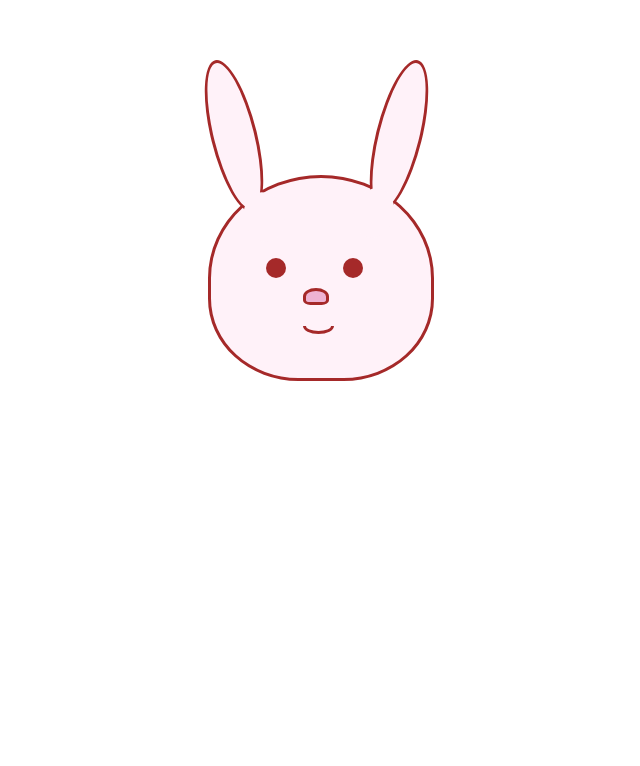
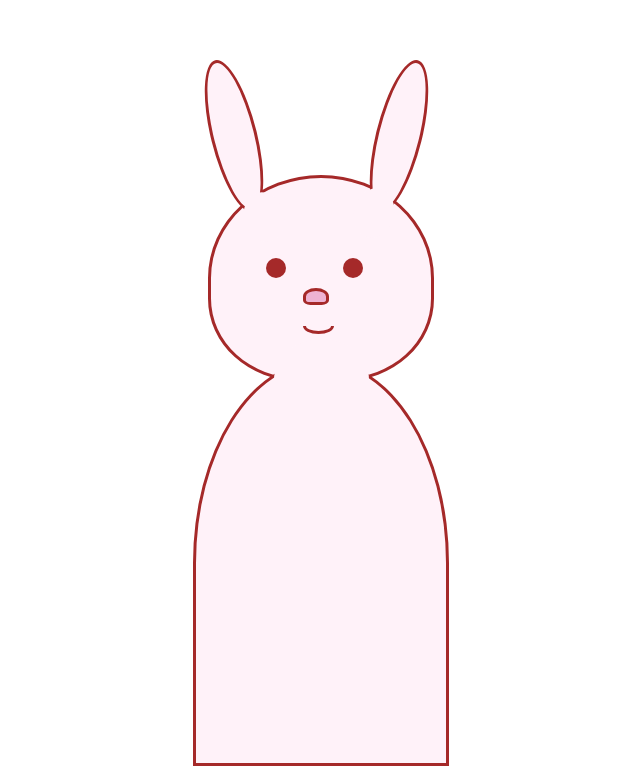
Before and after one commit to AmrAhmedA/bunny-css-challenge, a React (Create React App) app: page / in a window 1280 px wide. Shown: the part 122-888 px from the top of the page, without its empty margins (319-959 px from the left). Before the commit the page ends 800 px from the top, so only its background shows below. Built offline with nearby package versions, Linux system fonts and the light colour scheme.

Commit message:
Add rabbit body

```diff
--- a/src/App.css
+++ b/src/App.css
@@ -123,3 +123,25 @@ body {
   background-color: #fff2f9;
   border: 3px solid #fff2f9;
 }
+
+.rabbit-body {
+  width: 250px;
+  height: 400px;
+  position: absolute;
+  top: 90%;
+  border-top-left-radius: 50%;
+  border-top-right-radius: 50%;
+  border: 3px solid #a52929;
+  background-color: #fff2f9;
+}
+.rabbit-body::after {
+  content: "";
+  width: 95px;
+  height: 82px;
+  position: absolute;
+  top: -6%;
+  left: 31%;
+  border-top-left-radius: 50%;
+  border-top-right-radius: 50%;
+  background-color: #fff2f9;
+}
```
